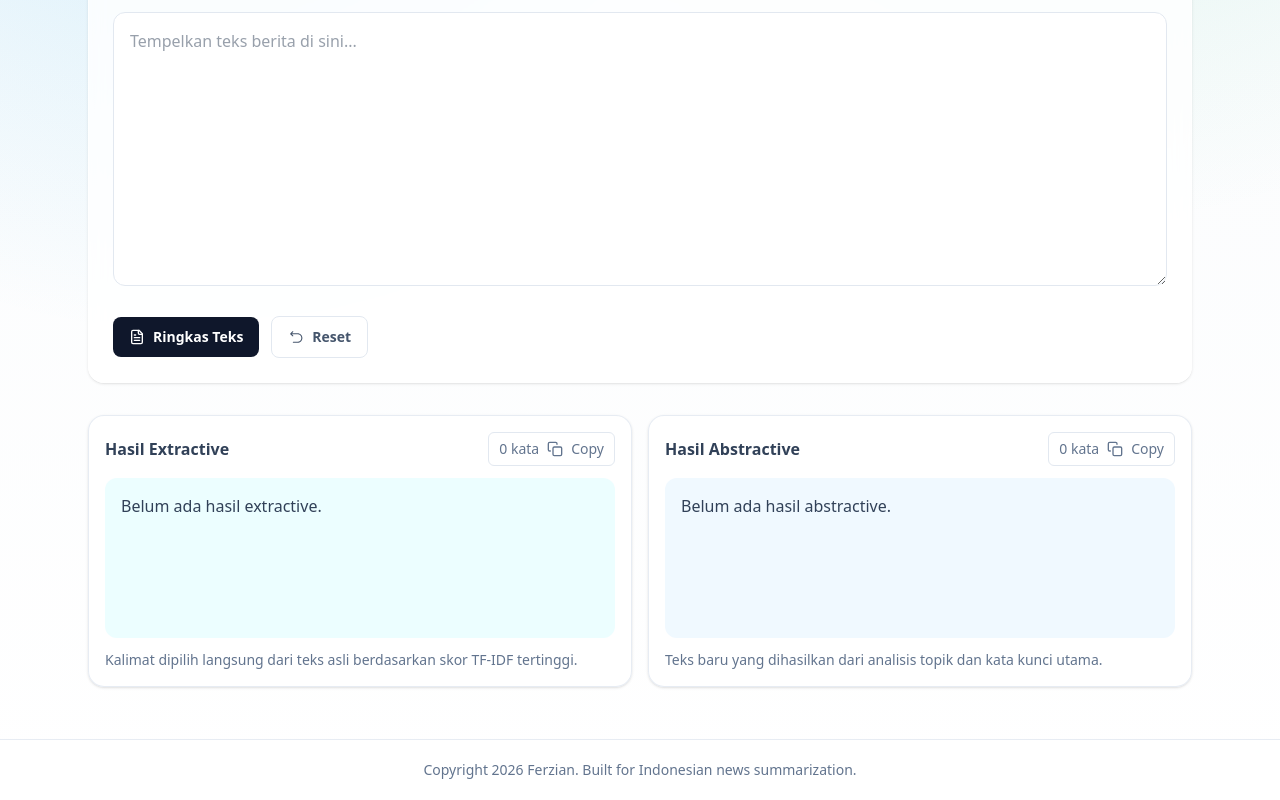
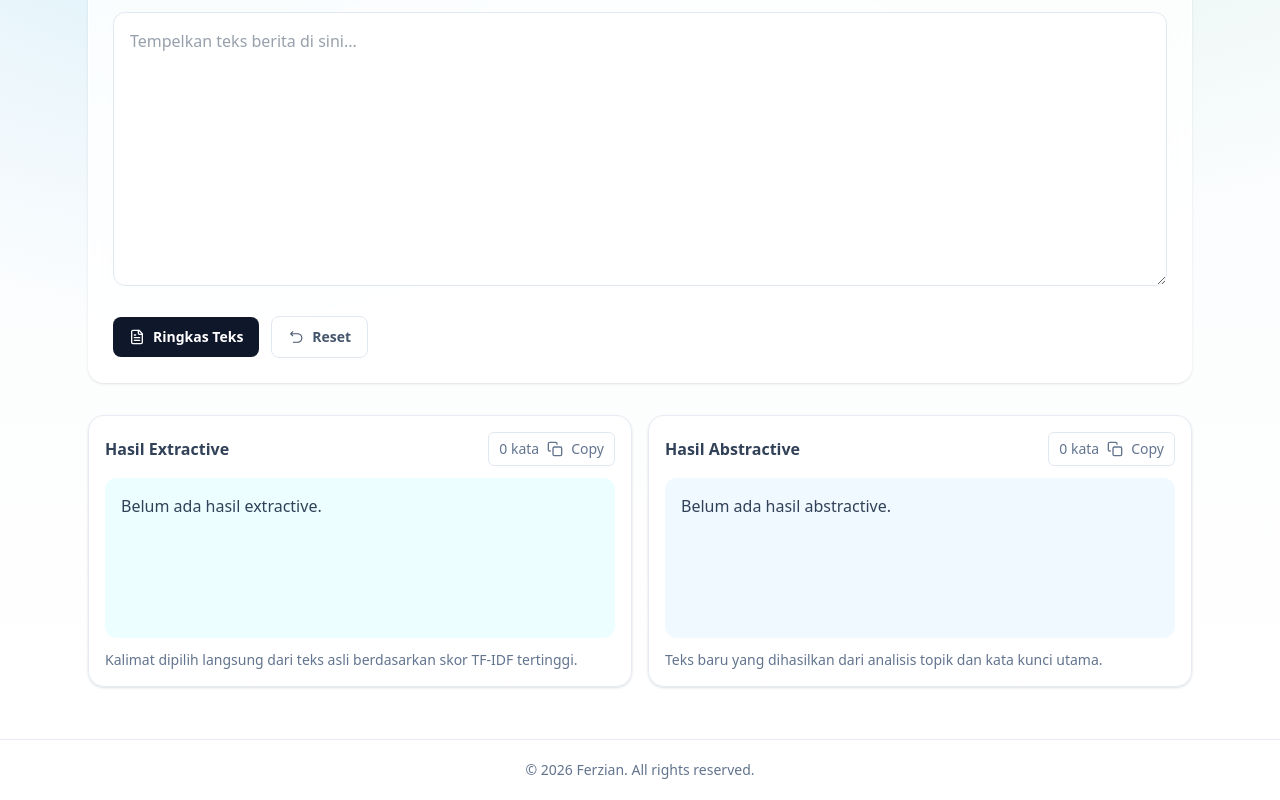
Before and after one commit to ferzian/news-summarization-app, a Next.js app: page / in a window 1280 px wide. Shown: the part 514-1314 px from the top of the page. Built offline with nearby package versions, Linux system fonts and the light colour scheme.

Commit message:
Update footer text to reflect copyright notice

```diff
--- a/components/footer.tsx
+++ b/components/footer.tsx
@@ -1,7 +1,7 @@
 export default function Footer() {
   return (
     <footer className="border-t border-slate-200/80 bg-white/80 px-4 py-5 text-center text-xs font-medium text-slate-500 backdrop-blur md:text-sm">
-      Copyright 2026 Ferzian. Built for Indonesian news summarization.
+      &copy; 2026 Ferzian. All rights reserved.
     </footer>
   );
 }
```
